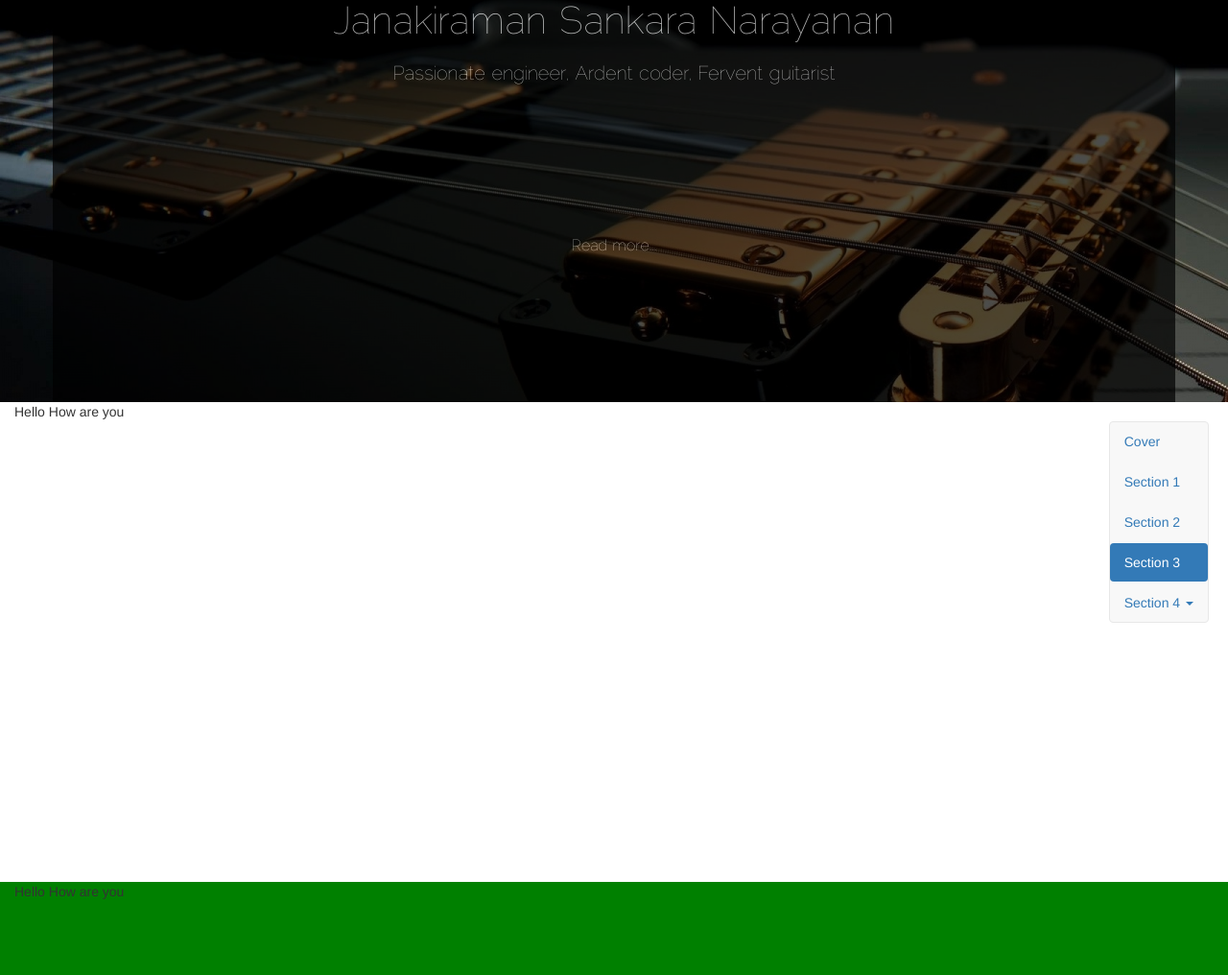
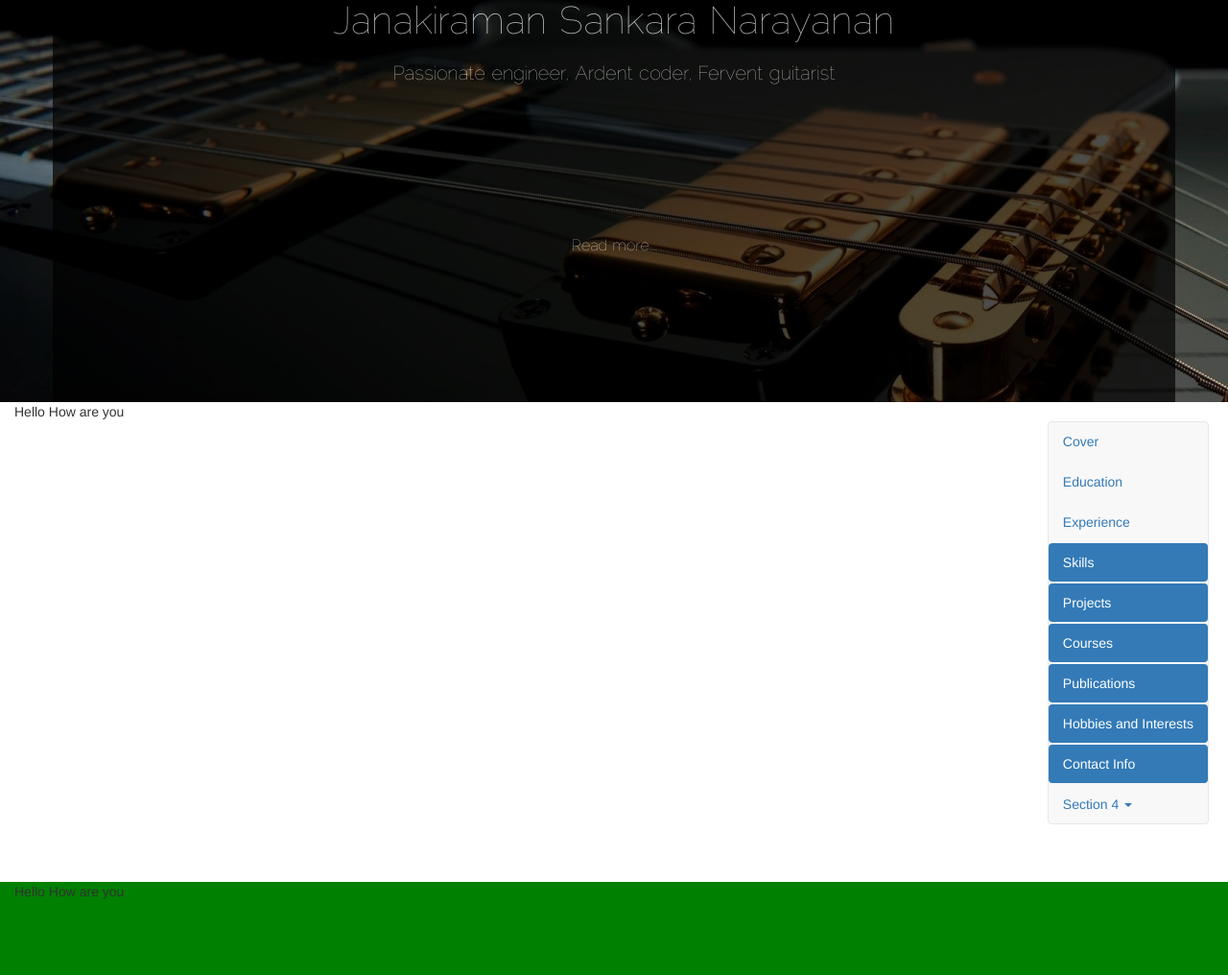
Before and after one commit to Johny-kann/Personal-WebSite, a plain HTML site: page johny_kannan.html in a window 1280 px wide. Shown: the part 281-1297 px from the top of the page at 96% size. Drawn offline with nearby package versions, Linux system fonts and the light colour scheme.

Commit message:
Sections navigation done
Have to develop Sections individually

```diff
--- a/johny_kannan.html
+++ b/johny_kannan.html
@@ -98,9 +98,14 @@ and open the template in the editor.
         <nav class="navbar navbar-default sidebar pull-right" id="myScrollspy" data-spy="affix" data-offset-top="700">
       <ul class="nav nav-stacked nav-pills" >
       <li ><a href="#IntroIntroCoverSection">Cover</a></li>
-        <li><a href="#sectionOne">Section 1</a></li>
-        <li><a href="#sectionTwo">Section 2</a></li>
-        <li><a href="#sectionThree">Section 3</a></li>
+        <li><a href="#sectionOne">Education</a></li>
+        <li><a href="#sectionTwo">Experience</a></li>
+        <li><a href="#sectionThree">Skills</a></li>
+        <li><a href="#sectionThree">Projects</a></li>
+        <li><a href="#sectionThree">Courses</a></li>
+        <li><a href="#sectionThree">Publications</a></li>
+        <li><a href="#sectionThree">Hobbies and Interests</a></li>
+        <li><a href="#sectionThree">Contact Info</a></li>
         <li class="dropdown">
           <a class="dropdown-toggle" data-toggle="dropdown" href="#">Section 4 <span class="caret"></span></a>
           <ul class="dropdown-menu">
```
